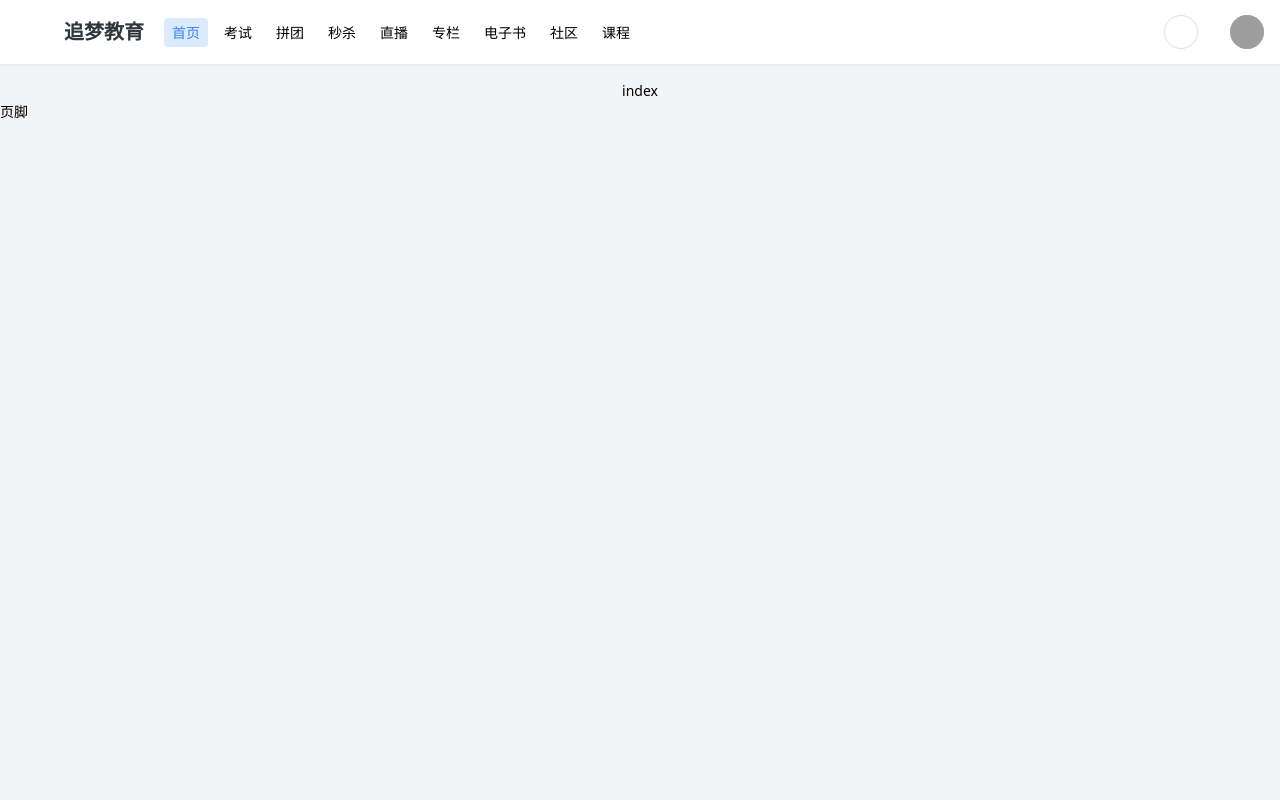
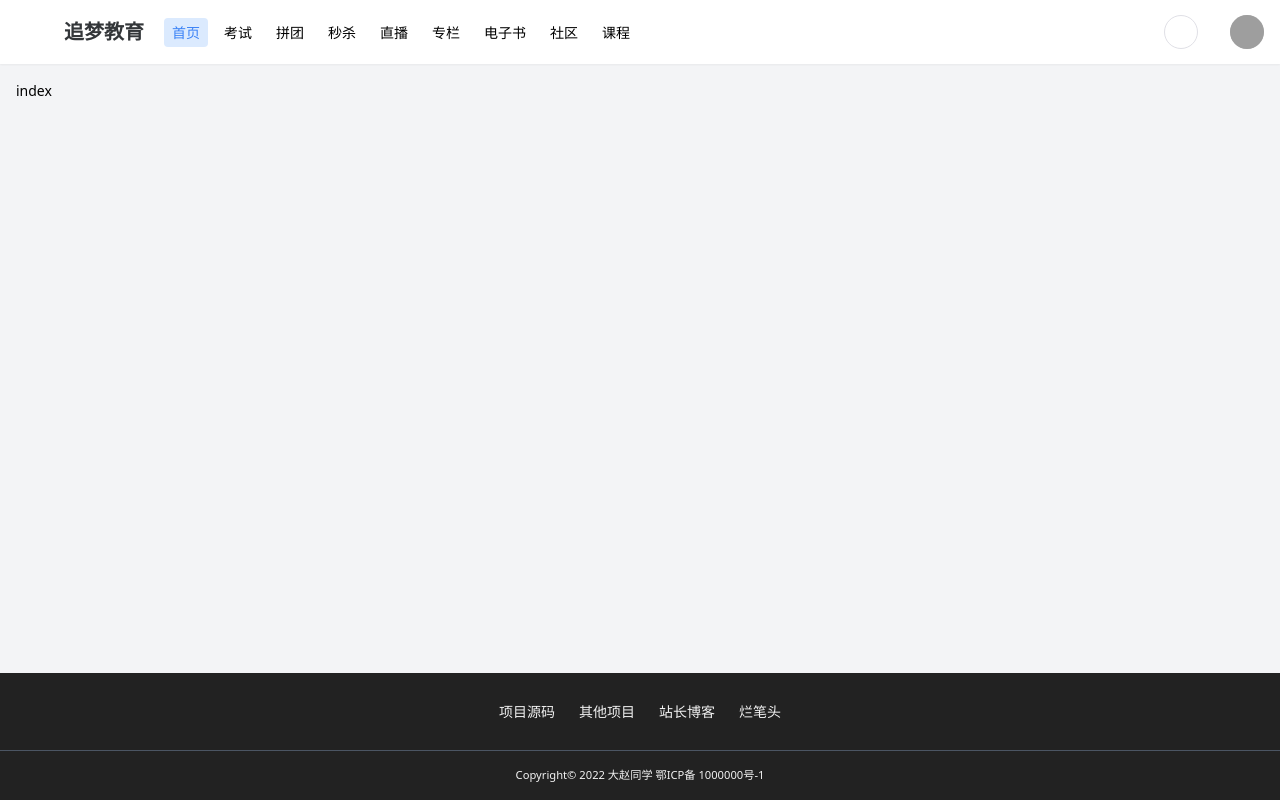
Before and after one commit to Pavlo1994/Vue3-Node, a Nuxt app: page / in a window 1280 px wide. Built offline with nearby package versions, Linux system fonts and the light colour scheme; grey boxes are pictures that could not be loaded; some icons are missing.

Commit message:
:pencil: 公共页脚Footer实现

```diff
--- a/assets/css/main.css
+++ b/assets/css/main.css
@@ -2,6 +2,4 @@
     width: 100%;
     max-width: 90rem;
     padding: 0 1rem;
-    display: flex;
-    justify-content: center;
 }
--- a/components/PageFooter.vue
+++ b/components/PageFooter.vue
@@ -1,3 +1,33 @@
 <template>
-    页脚
+    <div class="mt-auto bg-dark-400 text-light-500">
+        <div class="flex  items-center justify-center py-4">
+            <a :href="item.url" v-for="item in footerLinkArrays" :key="item.name" class="p-3">{{item.name}}</a>
+        </div>
+        <div class="container mx-auto border-t border-gray-600 flex  items-center justify-center !py-4">
+            <small>
+                Copyright© 2022 大赵同学 鄂ICP备 1000000号-1
+            </small>
+        </div>
+    </div>
 </template>
+
+<script setup>
+let footerLinkArrays = [
+    {
+        name: "项目源码",
+        url: "https://github.com/webyang-male/vue3SSR"
+    },
+    {
+        name: "其他项目",
+        url: "https://github.com/webyang-male/mallManagSys",
+    },
+    {
+        name: "站长博客",
+        url: "//www.bugjs.cn"
+    },
+    {
+        name: "烂笔头",
+        url: "https://doc.zzychaser.top/#/"
+    },
+]
+</script>
```
